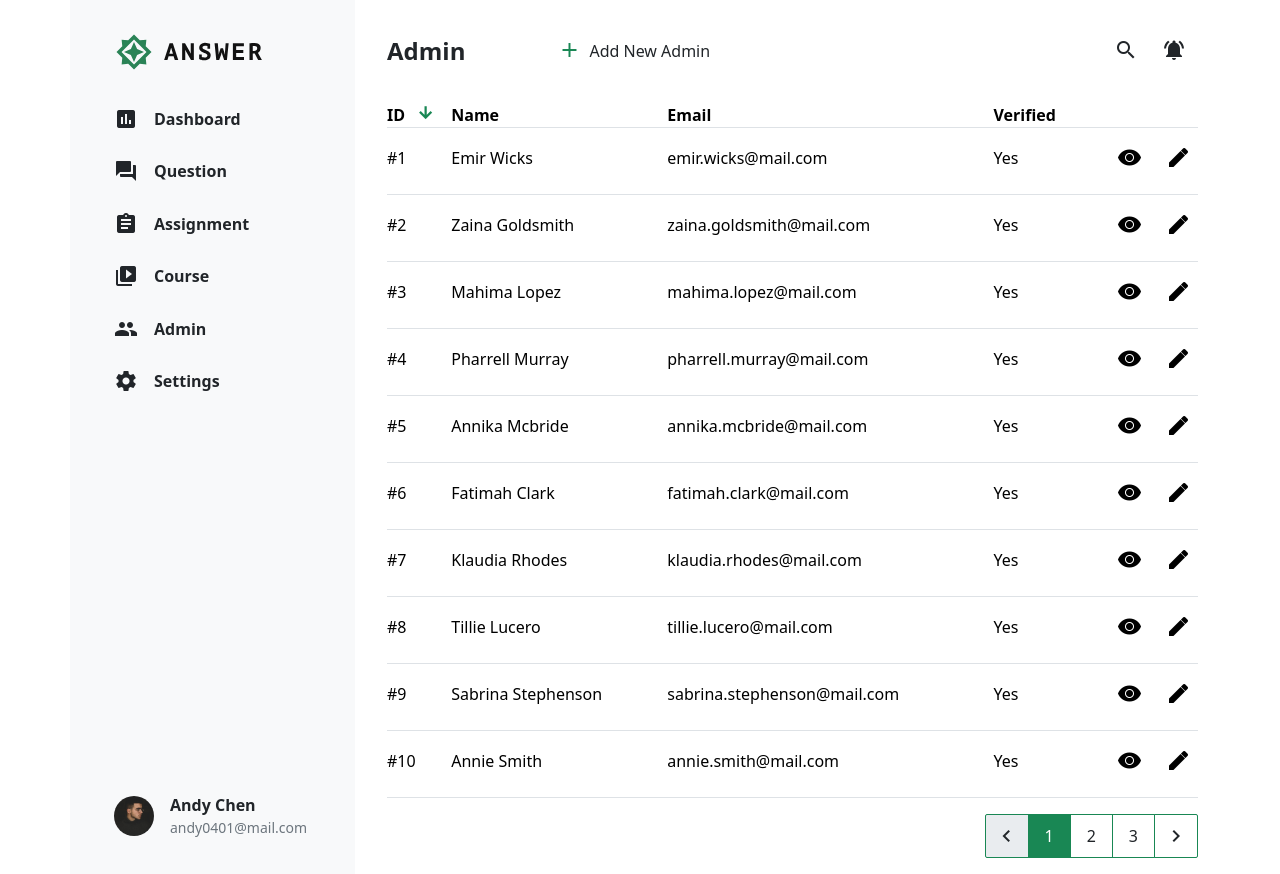
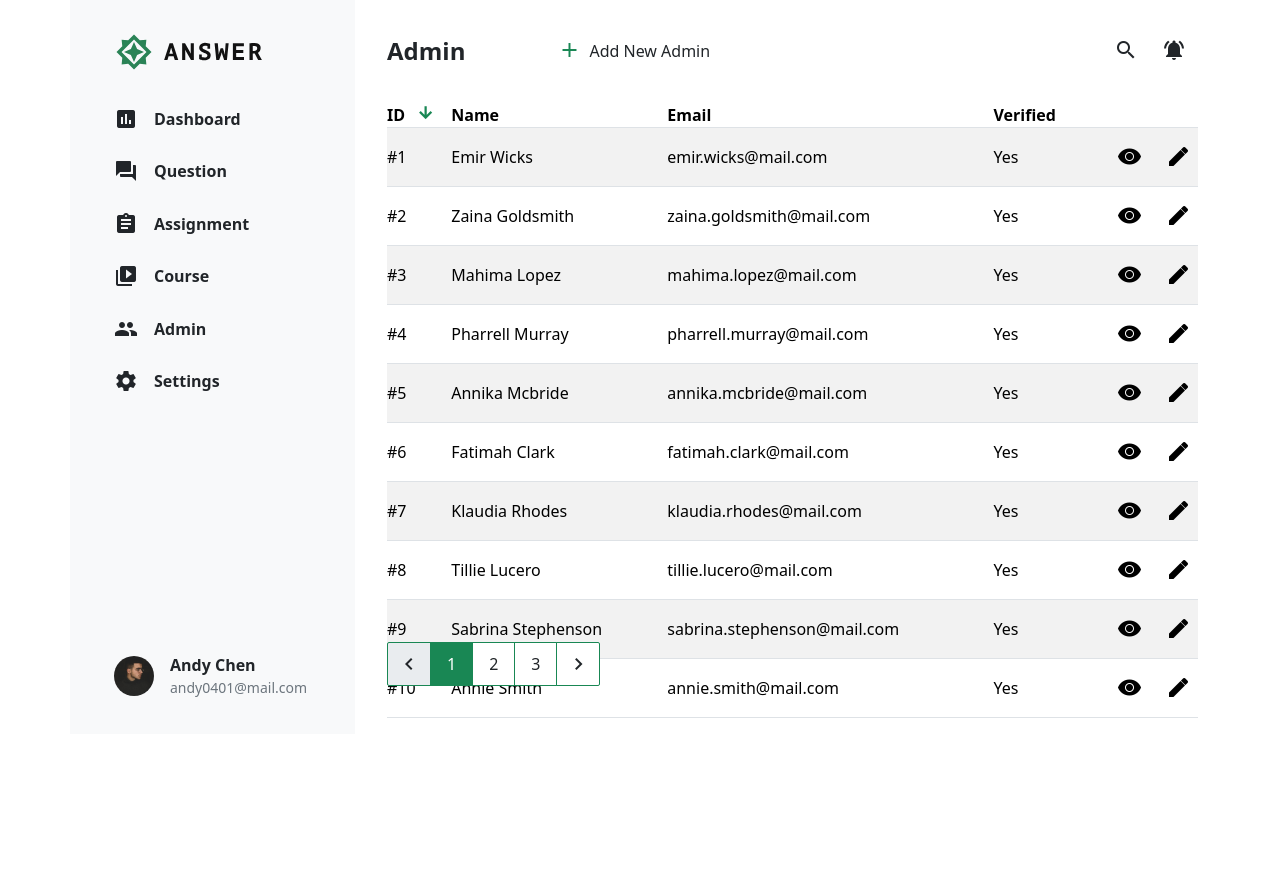
Before and after one commit to NekoBoxy/practice-2024-summer-w5, a Vue app: page / in a window 1280 px wide. After the commit the page ends 800 px from the top, so only its background shows below. Built offline with nearby package versions, Linux system fonts and the light colour scheme.

Commit message:
位置調整中

```diff
--- a/src/assets/scss/pages/_index.scss
+++ b/src/assets/scss/pages/_index.scss
@@ -38,8 +38,10 @@
 .table-content {
   // 修改 BT 表格元件預設值 - 開始
   tbody td {
-    padding-block: 18px;
+    padding-block: 17px;
     padding-left: 0;
+    line-height: 0;
+    vertical-align: middle;
   }
 
   // 修改 BT 表格元件預設值 - 結束
@@ -79,7 +81,10 @@
 
 // BT 元件
 .pagination {
-  margin-top: 63  px;
+  // margin-top: 63px;
+  position: absolute;
+  bottom: 32px;
+
 
   .page-item {
     // outline: 1px solid red;
--- a/src/views/HomeView.vue
+++ b/src/views/HomeView.vue
@@ -165,7 +165,7 @@ onMounted(() => {
       </div>
 
       <!-- 右側內容 -->
-      <div class="col-9 main-table">
+      <div class="col-9 main-table position-relative">
         <div class="table-ctrl d-flex justify-content-between align-items-center">
           <div class="group-start d-flex">
             <span class="admin">Admin</span>
@@ -187,7 +187,7 @@ onMounted(() => {
           </div>
         </div>
 
-        <table class="table-content table">
+        <table class="table-content table table-striped">
           <thead>
             <tr>
               <th scope="col" class="table-title">ID
```
